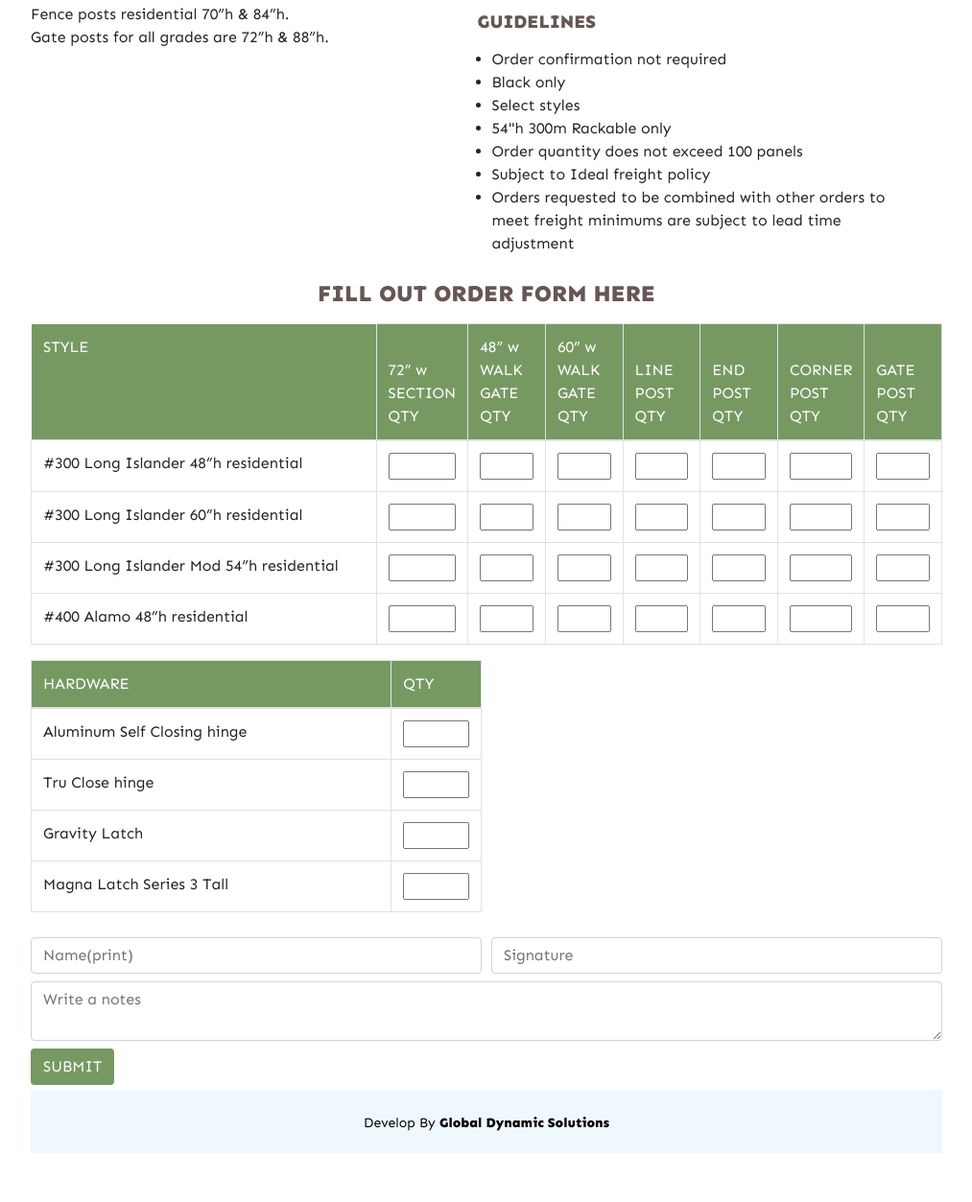
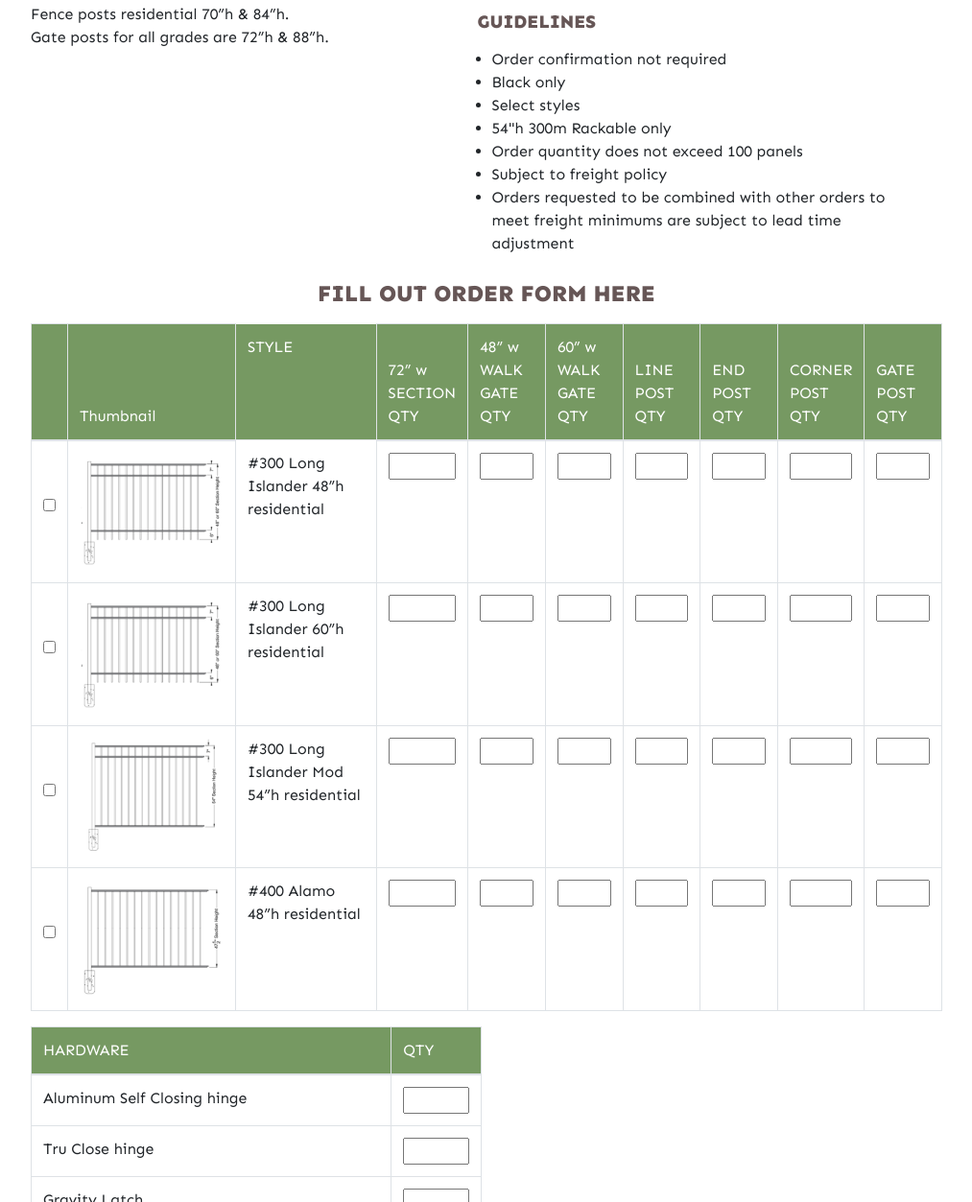
Before and after one commit to mbrsagor/devOps, a plain HTML site: page quick_ship.html in a window 1280 px wide. Shown: the part 1083-2336 px from the top of the page at 96% size, without its empty margins (133-1146 px from the left). Before the commit the page ends 2285 px from the top, so only its background shows below. Drawn offline with nearby package versions, Linux system fonts and the light colour scheme.

Commit message:
Refactor: refactor all.

```diff
--- a/quick_ship.html
+++ b/quick_ship.html
@@ -156,7 +156,7 @@
               <li>Select styles</li>
               <li>54"h 300m Rackable only</li>
               <li>Order quantity does not exceed 100 panels</li>
-              <li>Subject to Ideal freight policy</li>
+              <li>Subject to freight policy</li>
               <li>
                 Orders requested to be combined with other orders to meet
                 freight minimums are subject to lead time adjustment
@@ -173,6 +173,8 @@
           <table class="table table-bordered">
             <thead class="fillupform_th">
               <tr>
+                <th></th>
+                <th>Thumbnail</th>
                 <th style="width: 40%; display: flex; border: none">STYLE</th>
                 <th style="width: 8.5%">72” w SECTION QTY</th>
                 <th style="width: 8.5%">48” w WALK GATE QTY</th>
@@ -185,6 +187,8 @@
             </thead>
             <tbody>
               <tr>
+                <td><input class="mt-5" type="checkbox"></td>
+                <td><img width="150" src="assets/fency-style/long300Islander.png" alt="" /> </td>
                 <td>#300 Long Islander 48”h residential</td>
                 <td><input style="width: 100%" type="number" /></td>
                 <td><input style="width: 100%" type="number" /></td>
@@ -195,6 +199,8 @@
                 <td><input style="width: 100%" type="number" /></td>
               </tr>
               <tr>
+                <td><input class="mt-5" type="checkbox"></td>
+                <td><img width="150" src="assets/fency-style/long300Islander.png" alt="" /></td>
                 <td>#300 Long Islander 60”h residential</td>
                 <td><input style="width: 100%" type="number" /></td>
                 <td><input style="width: 100%" type="number" /></td>
@@ -205,6 +211,8 @@
                 <td><input style="width: 100%" type="number" /></td>
               </tr>
               <tr>
+                <td><input class="mt-5" type="checkbox"></td>
+                <td><img width="150" src="assets/fency-style/LongIslander Modified RACKABLE ONLY.png" alt="" /></td>
                 <td>#300 Long Islander Mod 54”h residential</td>
                 <td><input style="width: 100%" type="number" /></td>
                 <td><input style="width: 100%" type="number" /></td>
@@ -215,6 +223,8 @@
                 <td><input style="width: 100%" type="number" /></td>
               </tr>
               <tr>
+                <td><input class="mt-5" type="checkbox"></td>
+                <td><img width="150" src="assets/fency-style/Alamo.png" alt="" /> </td>
                 <td>#400 Alamo 48”h residential</td>
                 <td><input style="width: 100%" type="number" /></td>
                 <td><input style="width: 100%" type="number" /></td>
```
Also changed, not shown: index.html (+9 -0 lines).
